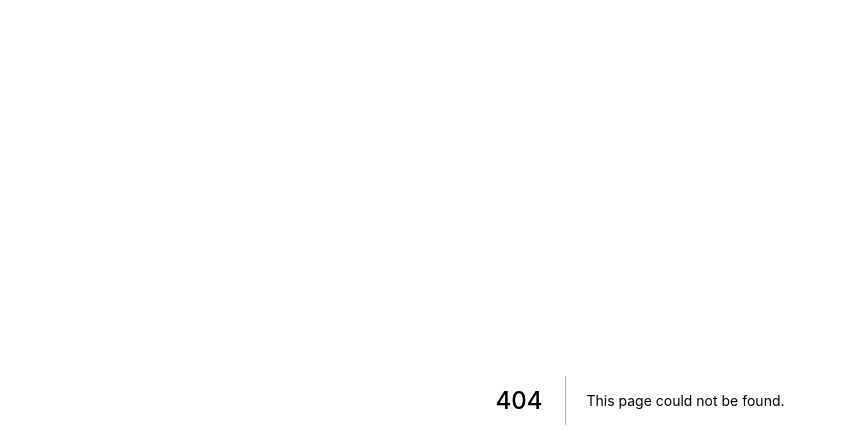
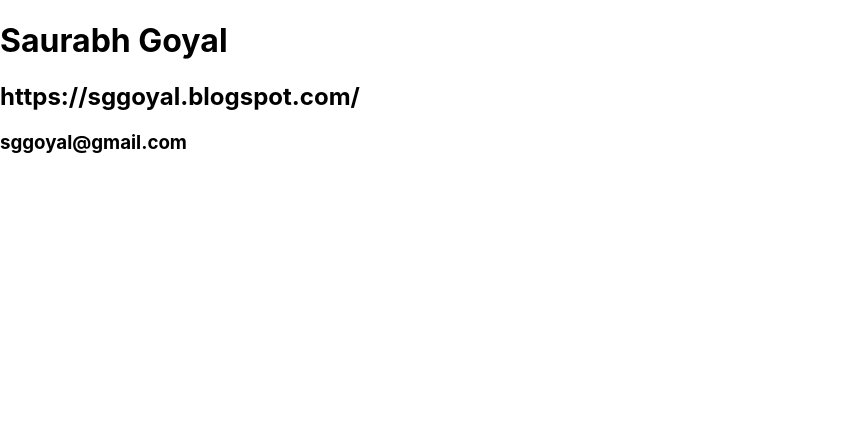
Before and after one commit to goyalsaurabh/nextjs, a Next.js app in the folder firstapp/: page /contact in a window 1280 px wide. Before the commit this address had no page. Shown: the top 448 px of the page, without its empty margins (0-846 px from the left). Built offline with nearby package versions, Linux system fonts and the light colour scheme.

Commit message:
Contact Us Page

```diff
--- /dev/null
+++ b/firstapp/pages/contact.js
@@ -0,0 +1,9 @@
+const contact  = () => {
+    return <>
+       <h1>Saurabh Goyal</h1>
+       <h2>https://sggoyal.blogspot.com/</h2>
+       <h3>sggoyal@gmail.com</h3>
+    </>;
+ };
+
+ export default contact;
```
Also changed, not shown: firstapp/pages/hello.js (added, +7 -0 lines).
